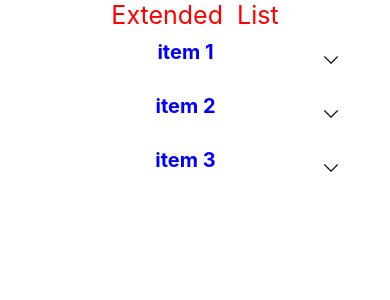
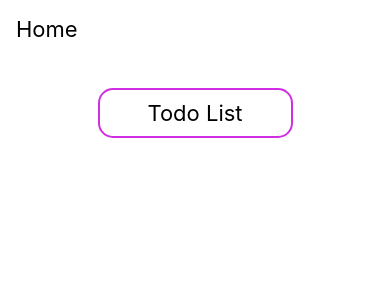
Before and after one commit to sanketudaysinhapatil/sanket_projects, a React Native app: screen / in a window 390 px wide. Shown: the top 300 px of the page. Built offline with nearby package versions, Linux system fonts and the light colour scheme.

Commit message:
completed header secton

```diff
--- a/App.js
+++ b/App.js
@@ -1,157 +1,15 @@
-import {
-  View,
-  Text,
-  StyleSheet,
-  FlatList,
-  Image,
-  TouchableOpacity,
-} from 'react-native';
-import React, {useEffect, useState} from 'react';
+import { StyleSheet, Text, View } from 'react-native'
+import React from 'react'
+import Header from './components/Header'
+import Todo from './components/Todo'
 
 const App = () => {
-  const [products, setProducts] = useState([
-    {
-      data: [1, 1, 1, 1, 1],
-      isSelected: false,
-    },
-    {
-      data: [1, 1, 1, 1, 1],
-      isSelected: false,
-    },
-    {
-      data: [1, 1, 1, 1, 1],
-      isSelected: false,
-    },
-  ]);
+  return (
+    <View >
+      <Header/>
+      <Todo/>
+    </View>
+  )
+}
 
-  const handleEvent = index => {
-    let tempData = products;
-    tempData.map((item, ind) => {
-      if (index === ind) {
-        item.isSelected = !item.isSelected;
-      } else {
-        item.isSelected = false;
-      }
-    });
-    let temp = [];
-    tempData.map(item => {
-      temp.push(item);
-    });
-    setProducts(temp);
-  };
-
-  return (
-    <View style={styles.container}>
-      <Text style={{fontSize: 25, textAlign: 'center', color: 'red'}}>
-        Extended  List
-      </Text>
-      <View>
-        <FlatList
-          data={products}
-          renderItem={({item, index}) => {
-            return (
-              <TouchableOpacity
-                style={styles.itemView}
-                onPress={() => {
-                  handleEvent(index);
-                }}>
-                <Text
-                  style={{
-                    fontSize: 20,
-                    color: 'blue',
-                    fontWeight: '700',
-                    textAlign: 'center',
-                  }}>
-                  {`item ` + (index + 1)}
-                </Text>
-
-                {item.isSelected && (
-                  <FlatList
-                    data={item.data}
-                    renderItem={({item, index}) => {
-                      return (
-                        <View style={{margin: 5}}>
-                          <Text style={{fontSize: 18, color: 'orange'}}>
-                            {'sub item ' + (index + 1)}
-                          </Text>
-                        </View>
-                      );
-                    }}
-                  />
-                )}
-
-                {item.isSelected ? (
-                  <Image
-                    source={require('./Images/up.png')}
-                    style={{
-                      height: 20,
-                      width: 20,
-                      position: 'absolute',
-                      top: 20,
-                      right: 20,
-                    }}
-                  />
-                ) : (
-                  <Image
-                    source={require('./Images/down.png')}
-                    style={{
-                      height: 20,
-                      width: 20,
-                      position: 'absolute',
-                      top: 20,
-                      right: 20,
-                    }}
-                  />
-                )}
-              </TouchableOpacity>
-            );
-          }}
-        />
-      </View>
-    </View>
-  );
-};
-const styles = StyleSheet.create({
-  container: {
-    flex: 1,
-    // backgroundColor:"red"
-  },
-  itemView: {
-    width: '90%',
-
-    backgroundColor: '#fff',
-    marginBottom: 10,
-
-    marginLeft: 10,
-    padding: 20,
-
-    flex: 1,
-    elevation: 5,
-    borderRadius: 10,
-
-    padding: 10,
-  },
-  card: {
-    flex: 1,
-  },
-  productImage: {
-    height: 100,
-    width: 100,
-    // resizeMode:"contain",
-    padding: 10,
-    alignSelf: 'center',
-  },
-  nameView: {
-    paddingLeft: 20,
-    paddingRight: 10,
-    width: '100%',
-  },
-  price: {
-    fontSize: 20,
-    fontWeight: 600,
-    color: 'green',
-    marginTop: 10,
-  },
-});
-
-export default App;
+export default App
--- /dev/null
+++ b/components/Header.js
@@ -0,0 +1,28 @@
+import { StyleSheet, Text, View } from 'react-native'
+import React from 'react'
+
+const Header = () => {
+  return (
+    <View style={[styles.shadow,styles.header]}>
+      <Text style={styles.mainHeader}>Home</Text>
+    </View>
+  )
+}
+
+export default Header
+
+const styles = StyleSheet.create({
+    header: {
+        backgroundColor: '#FFFFFF',
+        borderRadius: 12,
+        padding: 16,
+        marginBottom: 16,
+        elevation: 4,
+        marginBottom:30
+
+        },
+    mainHeader:{
+        fontSize:22
+    }
+
+})
--- /dev/null
+++ b/components/Todo.js
@@ -0,0 +1,37 @@
+import { StyleSheet, Text, View } from 'react-native'
+import React from 'react'
+
+const Todo = () => {
+  return (
+    <View style={styles.bgContaner}>
+      <Text style={styles.mainHeading}>Todo List</Text>
+    </View>
+  )
+}
+
+export default Todo
+
+const styles = StyleSheet.create({
+    bgContaner:{
+        display:"flex",
+        justifyContent:"center",
+        alignItems:"center"
+
+
+    }
+    , mainHeading:{
+        width:"50%",
+        fontSize:22,
+        borderWidth:2,
+        color:"black",
+        // borderBlockColor:"black",
+        padding:10,
+        borderRadius:15,
+        textAlign:"center",
+        paddingLeft:20,
+        paddingRight:20,
+        borderColor:"#d12de3"
+    }
+
+
+  })
```
